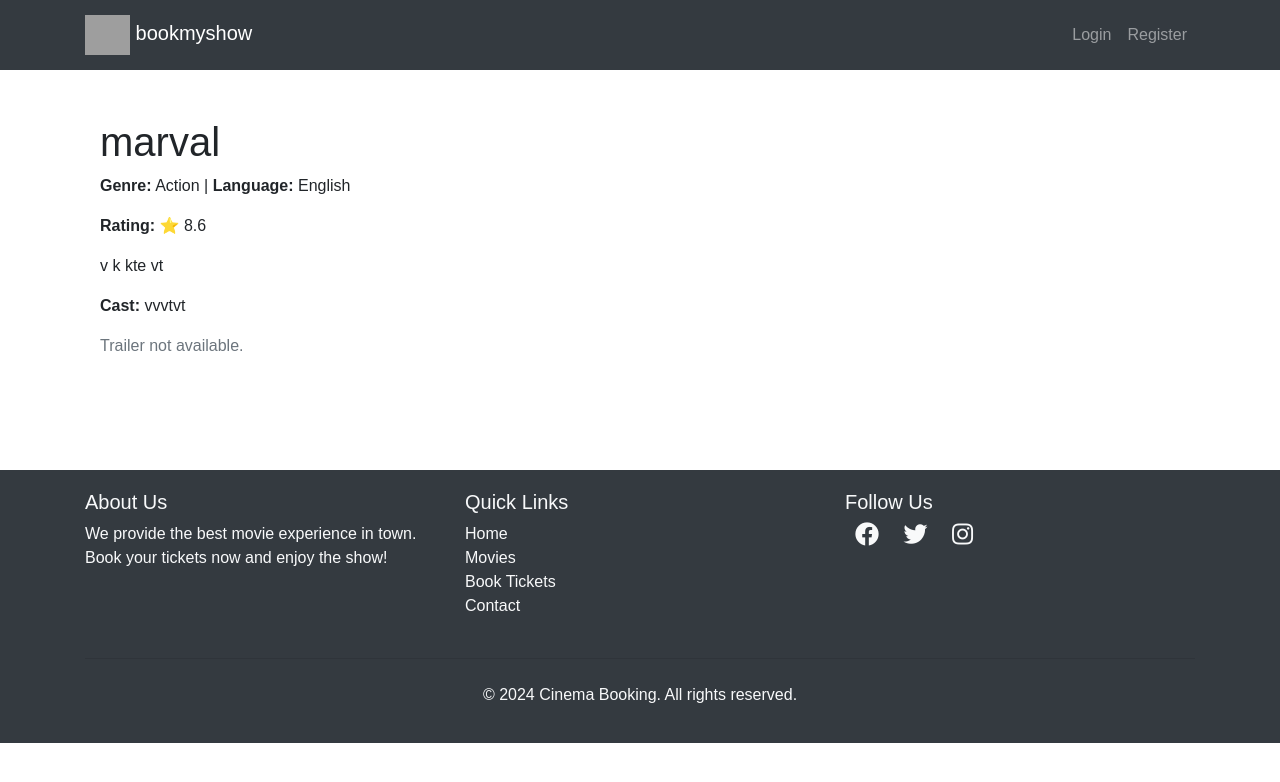
After one commit to prathamd24/Bookmyshow, a Django app: page /movies/1/ in a window 1280 px wide. The commit adds this page. Shown: the top 782 px of the page. Run offline with Django 5.2, Linux system fonts and the light colour scheme; data comes from the database, SQL or seed files in the repository; some libraries are stand-ins or nearby versions; grey boxes are pictures that could not be loaded.

Commit message:
Update movie_list template to show only genre and language, add trailer support

```diff
--- a/movies/admin.py
+++ b/movies/admin.py
@@ -3,7 +3,10 @@ from .models import Movie, Theater, Seat,Booking
 
 @admin.register(Movie)
 class MovieAdmin(admin.ModelAdmin):
-    list_display = ['name', 'rating', 'cast','description']
+    list_display = ('name', 'genre', 'language', 'rating')
+    search_fields = ('name', 'genre', 'language')
+    # ✅ Include trailer_url in the form
+    fields = ('name', 'genre', 'language', 'rating', 'description', 'cast', 'image', 'trailer_url')
 
 @admin.register(Theater)
 class TheaterAdmin(admin.ModelAdmin):
--- a/movies/models.py
+++ b/movies/models.py
@@ -19,14 +19,16 @@ class Movie(models.Model):
         ('Telugu', 'Telugu'),
     ]
 
-    name = models.CharField(max_length=255)
-    image = models.ImageField(upload_to="movies/")
-    rating = models.DecimalField(max_digits=3, decimal_places=1)
-    cast = models.TextField()
-    description = models.TextField(blank=True, null=True)
+    name = models.CharField(max_length=200)
+    genre = models.CharField(max_length=100)
+    language = models.CharField(max_length=100)
+    rating = models.FloatField()
+    description = models.TextField(default="No description available")
+    cast = models.CharField(max_length=200)
+    image = models.ImageField(upload_to='movies/', blank=True, null=True)
 
-    genre = models.CharField(max_length=50, choices=GENRE_CHOICES, default='Action')
-    language = models.CharField(max_length=50, choices=LANGUAGE_CHOICES)
+    # ✅ New field for YouTube trailer
+    trailer_url = models.URLField(blank=True, null=True, help_text="Paste YouTube trailer URL")
 
     def __str__(self):
         return self.name
--- a/movies/urls.py
+++ b/movies/urls.py
@@ -1,8 +1,10 @@
 from django.urls import path
 from . import views
+
 urlpatterns = [
     path('', views.movie_list, name='movie_list'),
-    path('<int:movie_id>/theaters', views.theater_list, name='theater_list'),
+    path('<int:movie_id>/', views.movie_detail, name='movie_detail'),
+    path('<int:movie_id>/theaters/', views.theater_list, name='theater_list'),
     path('theater/<int:theater_id>/seats/', views.seat_selection, name='seat_selection'),
     path('theater/<int:theater_id>/seats/book/', views.book_seats, name='book_seats'),
 ]
--- a/movies/views.py
+++ b/movies/views.py
@@ -9,13 +9,17 @@ import json
 from .models import Movie, Theater, Seat, Booking
 
 
+def movie_detail(request, movie_id):
+    movie = get_object_or_404(Movie, id=movie_id)
+    return render(request, 'movies/movie_detail.html', {'movie': movie})
+
+
+@login_required(login_url='/login/')
 def book_ticket(request, movie_id):
     movie = get_object_or_404(Movie, id=movie_id)
 
-    # Create booking
     booking = Booking.objects.create(user=request.user, movie=movie)
 
-    # Prepare email content
     subject = f"🎟 Ticket Confirmation for {movie.name}"
     message = f"""
         <h2>Hi {request.user.username},</h2>
@@ -30,19 +34,15 @@ def book_ticket(request, movie_id):
         <p><em>BookMyShow Clone</em></p>
     """
 
-    recipient_list = [request.user.email]
+    try:
+        email = EmailMessage(subject, message, settings.DEFAULT_FROM_EMAIL, [request.user.email])
+        email.content_subtype = "html"
+        email.send(fail_silently=False)
+        messages.success(request, "Booking confirmed! A confirmation email has been sent.")
+    except Exception as e:
+        messages.error(request, f"Booking created but email failed: {str(e)}")
 
-    # Send HTML email
-    email = EmailMessage(
-        subject,
-        message,
-        settings.DEFAULT_FROM_EMAIL,
-        recipient_list,
-    )
-    email.content_subtype = "html"  # send as HTML
-    email.send()
-
-    return redirect('profile')  # redirect after booking
+    return redirect('profile')
 
 
 def movie_list(request):
@@ -56,8 +56,8 @@ def movie_list(request):
 
 def theater_list(request, movie_id):
     movie = get_object_or_404(Movie, id=movie_id)
-    theater = Theater.objects.filter(movie=movie)
-    return render(request, 'movies/theater_list.html', {'movie': movie, 'theaters': theater})
+    theaters = Theater.objects.filter(movie=movie)
+    return render(request, 'movies/theater_list.html', {'movie': movie, 'theaters': theaters})
 
 
 @login_required(login_url='/login/')
@@ -80,7 +80,6 @@ def book_seats(request, theater_id):
             for seat_id in seat_ids:
                 seat = get_object_or_404(Seat, id=seat_id, theater=theater)
 
-                # Check if already booked
                 if seat.is_booked:
                     error_seats.append(seat.seat_number)
                     continue
@@ -95,7 +94,6 @@ def book_seats(request, theater_id):
                     seat.is_booked = True
                     seat.save()
 
-                    # ✅ Send confirmation email
                     subject = f"🎟 Ticket Confirmation for {movie.name}"
                     message = f"""
                         <h2>Hi {request.user.username},</h2>
@@ -112,10 +110,8 @@ def book_seats(request, theater_id):
                     email = EmailMessage(subject, message, settings.DEFAULT_FROM_EMAIL, [request.user.email])
                     email.content_subtype = "html"
                     email.send(fail_silently=False)
-                    messages.success(request, "Booking confirmed! A confirmation email has been sent.")
 
                 except IntegrityError:
-                    # Handle race condition if seat was booked in parallel
                     error_seats.append(seat.seat_number)
                     continue
                 except Exception as e:
@@ -141,6 +137,9 @@ def seat_selection(request, theater_id):
     theater = get_object_or_404(Theater, id=theater_id)
     seats = Seat.objects.filter(theater=theater)
     return render(request, 'movies/seat_selection.html', {
-        'theaters': theater,
+        'theater': theater,
         'seats': seats
     })
+def movie_detail(request, movie_id):
+    movie = get_object_or_404(Movie, id=movie_id)
+    return render(request, 'movies/movie_detail.html', {'movie': movie})
--- a/templates/home.html
+++ b/templates/home.html
@@ -166,7 +166,6 @@
             />
             <div class="card-body d-flex flex-column justify-content-between">
               <h5 class="card-title text-center">{{ movie.name }}</h5>
-              <p class="card-text text-center">{{ movie.description }}</p>
               <p class="card-text text-center">Genre: {{ movie.genre }} | Language: {{ movie.language }}</p>
               <!-- Replace with the appropriate movie description field -->
             </div>
--- /dev/null
+++ b/templates/movies/movie_detail.html
@@ -0,0 +1,22 @@
+{% extends "users/basic.html" %}
+
+{% block content %}
+<div class="container py-5">
+  <h1>{{ movie.name }}</h1>
+  <p><strong>Genre:</strong> {{ movie.genre }} | <strong>Language:</strong> {{ movie.language }}</p>
+  <p><strong>Rating:</strong> ⭐ {{ movie.rating }}</p>
+  <p>{{ movie.description }}</p>
+  <p><strong>Cast:</strong> {{ movie.cast }}</p>
+
+  {% if movie.trailer_url %}
+    <div class="mt-4">
+      <h3>🎬 Watch Trailer</h3>
+      <a href="{{ movie.trailer_url }}" target="_blank" class="btn btn-danger">
+        Open on YouTube
+      </a>
+    </div>
+  {% else %}
+    <p class="text-muted">Trailer not available.</p>
+  {% endif %}
+</div>
+{% endblock %}
```
Also changed, not shown: templates/movies/movie_list.html (+9 -18 lines), movies/migrations/0004_auto_20260105_1336.py (added).
